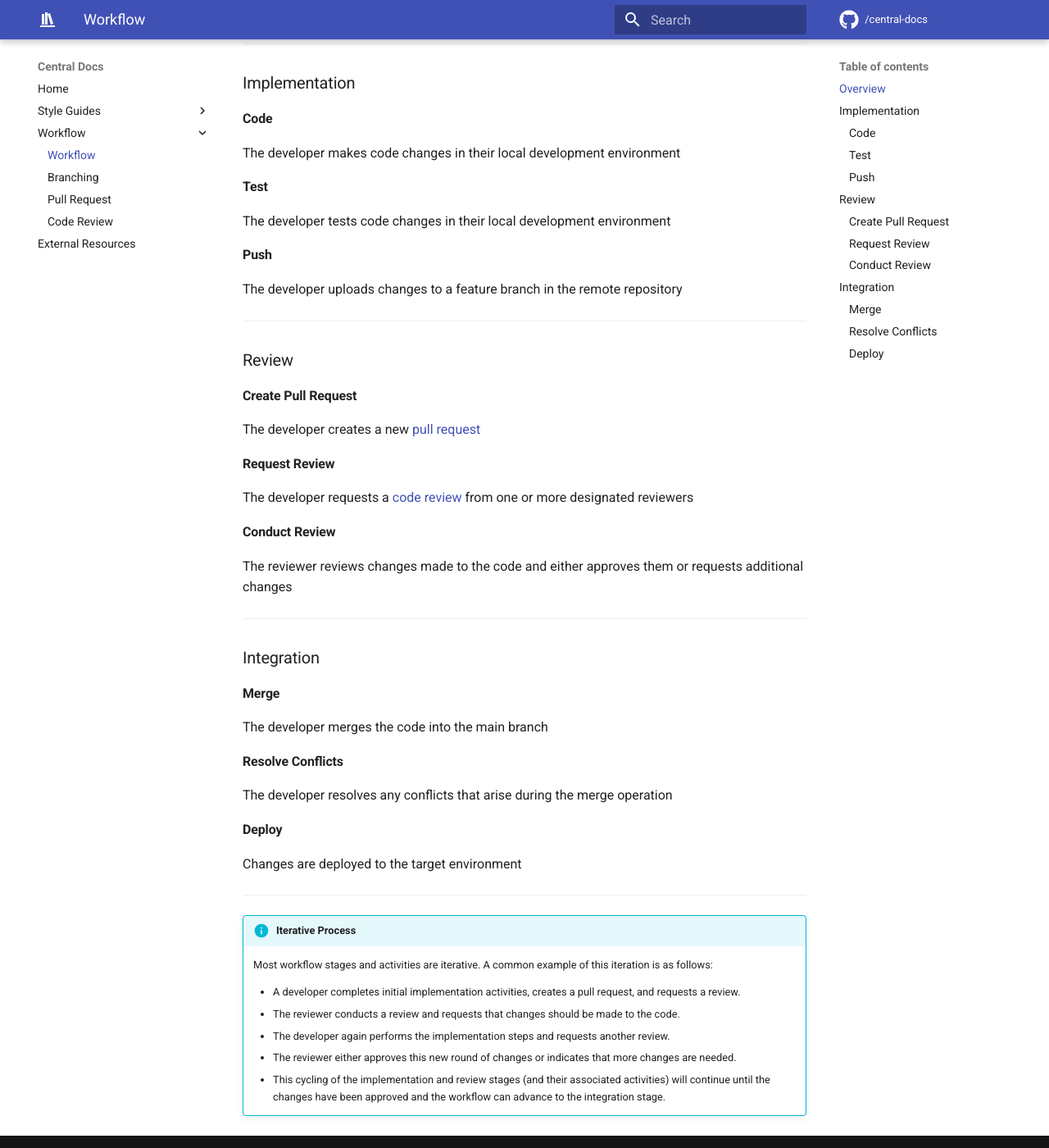
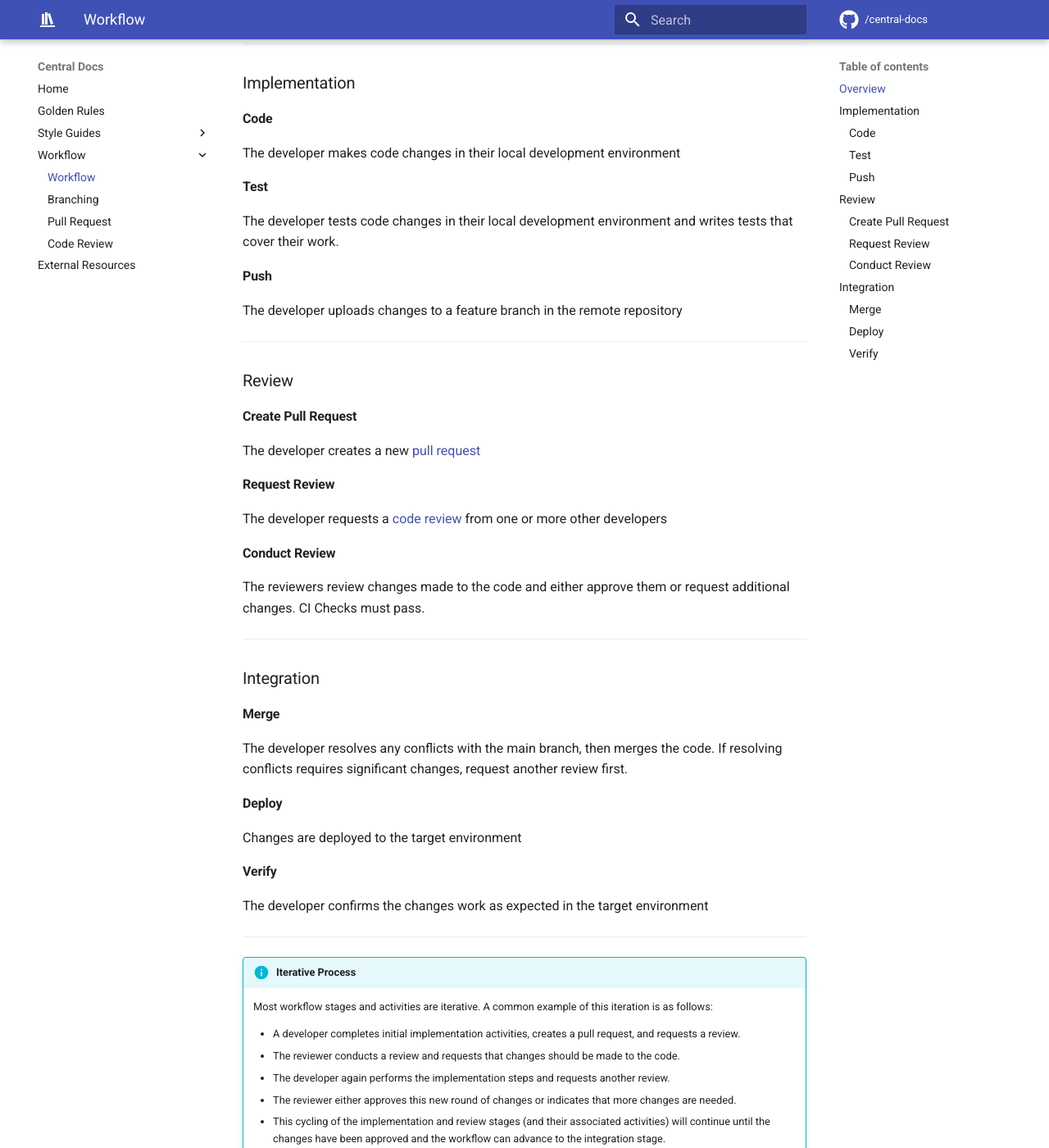
Before and after one commit to city-of-saint-louis/central-docs, an MkDocs documentation site: the page built from docs/workflow.md, in a window 1280 px wide and 1400 px high, scrolled down 316 px. Shown: the whole window at 82% size. Built offline with MkDocs 1.6.1 and Material for MkDocs 9.7.7, drawn with Linux system fonts in a browser that asks for light colours; comment, search, counter and statistics services are not loaded.

Commit message:
Add Golden Rules (#31)
* Add the golden rules page

* Tweak verbiage

* Add callout to golden rules

* Add golden rules to nav

* Align workflow with golden rules

```diff
--- a/docs/workflow.md
+++ b/docs/workflow.md
@@ -9,7 +9,7 @@
 #### Code
 The developer makes code changes in their local development environment
 #### Test
-The developer tests code changes in their local development environment
+The developer tests code changes in their local development environment and writes tests that cover their work.
 #### Push
 The developer uploads changes to a feature branch in the remote repository
 ___
@@ -17,18 +17,17 @@
 #### Create Pull Request
 The developer creates a new [pull request](pull-request.md)
 #### Request Review
-The developer requests a [code review](code-review.md) from one or more designated reviewers
+The developer requests a [code review](code-review.md) from one or more other developers
 #### Conduct Review
-The reviewer reviews changes made to the code and either approves them or requests additional changes
-
+The reviewers review changes made to the code and either approve them or request additional changes. CI Checks must pass.
 ___
 ### Integration
 #### Merge
-The developer merges the code into the main branch
-#### Resolve Conflicts
-The developer resolves any conflicts that arise during the merge operation
+The developer resolves any conflicts with the main branch, then merges the code. If resolving conflicts requires significant changes, request another review first.
 #### Deploy
 Changes are deployed to the target environment
+#### Verify
+The developer confirms the changes work as expected in the target environment
 
 ___
 !!! info "Iterative Process"
--- a/mkdocs.yml
+++ b/mkdocs.yml
@@ -26,6 +26,7 @@
       add_icon: true
 nav:
   - Home: index.md
+  - Golden Rules: golden-rules.md
   - Style Guides:
     - ColdFusion: style-guide-coldfusion.md
     - HTML/CSS: style-guide-html-css.md
```
Also changed, not shown: docs/golden-rules.md (added, +38 -0 lines), docs/index.md (+6 -0 lines).
